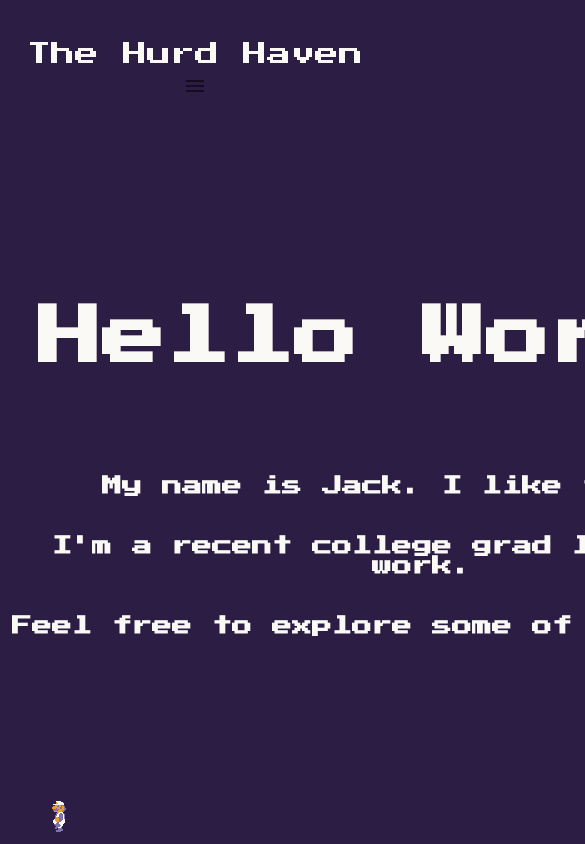
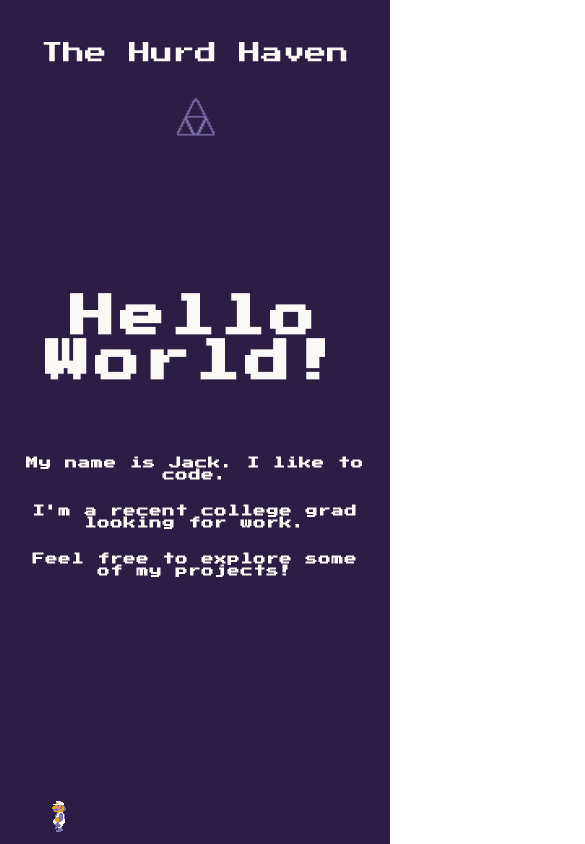
Before and after one commit to J-Henny/Portfolio, a React (Create React App) app in the folder frontend/: page / in a window 390 px wide. Shown: the top 844 px of the page, 585 px wide, since content can reach past the window. Built offline with nearby package versions, Linux system fonts and the light colour scheme.

Commit message:
more responsive changes

```diff
--- a/frontend/src/App.js
+++ b/frontend/src/App.js
@@ -1,21 +1,23 @@
 import React, {useState} from "react";
 import RouterHandler from "./utils/RouterHandler";
 import Navbar from "./components/Navbar";
+import { useMediaQuery } from "@mui/material";
 
 function App() {
 
   const [isNight, setIsNight] = useState(true);
+  const isMobile = useMediaQuery('(max-width: 800px)');
   const appStyle = {
     backgroundColor: isNight ? '#2c1d45' : '#7e72b0',
     minHeight: '100vh',
-    minWidth: '100vh',
+    minWidth: '100vw',
     transition: 'background-color 0.5s',
     animation: isNight ? 'gradient 5s linear infinite' : 'gradient 5s linear infinite reverse',
   };
   return (
     <div style = {appStyle}>
-      <Navbar isNight={isNight} setIsNight={setIsNight}/>
-      <RouterHandler isNight={isNight} />
+      <Navbar isNight={isNight} setIsNight={setIsNight} isMobile={isMobile}/>
+      <RouterHandler isNight={isNight} isMobile={isMobile} />
 
 
 
--- a/frontend/src/components/Blurb.js
+++ b/frontend/src/components/Blurb.js
@@ -1,25 +1,16 @@
+import { Box } from '@mui/material';
 import React from 'react';
-import { BrowserView, MobileView, isBrowser, isMobile } from 'react-device-detect';
 
-const Blurb = () => {
+const Blurb = ({blurbStyle}) => {
   return (
     <div>
-      {isBrowser && (
-        <BrowserView>
-          <div style={{ display: 'flex', flexWrap: 'wrap', alignItems: 'center', justifyContent: 'center', marginTop: '-26vh' }}>
-            <h3 className='font-link' style={{ fontSize: '20px', color: '#faf9f6', textAlign: 'center' }}>My name is Jack. I like to code.<br/><br/><br/> I'm a recent college grad looking for work.
-            <br/><br/><br/>Feel free to explore some of my projects!</h3>
-          </div>
-        </BrowserView>
-      )}
-      {isMobile && (
-        <MobileView>
-          <div style={{ display: 'flex', alignItems: 'center', justifyContent: 'center', marginTop: '-26vh' }}>
-            <h3 className='font-link' style={{ fontSize: '12px', color: '#faf9f6', textAlign: 'center' }}>My name is Jack. I like to code.<br/><br/><br/> I'm a recent college grad looking for work.
-            <br/><br/><br/>Feel free to explore some of my projects!</h3>
-          </div>
-        </MobileView>
-      )}
+      <Box>
+      <h3 className='font-link' style={blurbStyle}>My name is Jack. I like to code.<br/><br/><br/> I'm a recent college grad looking for work.
+          <br/><br/><br/>Feel free to explore some of my projects!</h3>
+
+
+      </Box>
+
     </div>
   );
 };
--- a/frontend/src/components/HamburgerMenu.js
+++ b/frontend/src/components/HamburgerMenu.js
@@ -1,12 +1,12 @@
 import { IconButton } from '@mui/material'
 import React from 'react'
-import MenuIcon from '@mui/icons-material/Menu';
+import triforce from "../images/triforce.png"
 
 const HamburgerMenu = () => {
   return (
     <div>
         <IconButton>
-            <MenuIcon/>
+            <img src={triforce} style={{width: '48px', height: '48px'}}/>
 
         </IconButton>
 
--- a/frontend/src/components/HelloWorld.js
+++ b/frontend/src/components/HelloWorld.js
@@ -1,9 +1,13 @@
+import { Box } from '@mui/material';
 import React from 'react';
 
-const HelloWorld = () => {
+const HelloWorld = ({helloWorldStyle}) => {
   return (
-    <div style={{ display: 'flex', alignItems: 'center', justifyContent: 'center', height: '80vh' }}>
-      <h3 className='font-link' style={{ fontSize: '64px', color: '#faf9f6' }}>Hello World!</h3>
+    <div>
+      <Box>
+        <h3 className='font-link' style={helloWorldStyle}>Hello World!</h3>
+      </Box>
+
     </div>
   );
 };
--- a/frontend/src/components/Navbar.js
+++ b/frontend/src/components/Navbar.js
@@ -1,5 +1,5 @@
 import React from 'react';
-import { useMediaQuery, Box} from '@mui/material';
+import {Box} from '@mui/material';
 import GithubButton from './GithubButton';
 import LinkedInButton from './LinkedInButton';
 import NightLight from './NightLight';
@@ -8,14 +8,15 @@ import ContactButton from './ContactButton';
 import ProjectsButton from './ProjectsButton';
 import HamburgerMenu from './HamburgerMenu';
 
-const Navbar = ({isNight, setIsNight}) => {
-  const isMobile = useMediaQuery('(max-width: 800px)');
+const Navbar = ({isNight, setIsNight, isMobile}) => {
+
 
   const iconStyle = {
-    fontSize: isMobile ? '16px' : '24px',
+    fontSize: isMobile ? '30px' : '24px',
     transition: 'color 0.5s',
     color: isNight ? '#7e72b0' : '#2c1d45',
     animation: isNight ? 'gradient 5s linear infinite' : 'gradient 5s linear infinite reverse',
+    marginTop: isMobile ? '2vh' : ''
   }
 
   return (
@@ -72,10 +73,18 @@ const Navbar = ({isNight, setIsNight}) => {
           width="100vw"
           zIndex="1"
           >
-            <span className="font-link" style={{textAlign: 'center', fontSize: '24px', color: '#faf9f6' }}>
+            <span className="font-link" style={{textAlign: 'center', fontSize: '22px', color: '#faf9f6' }}>
               The Hurd Haven
             </span>
-            <HamburgerMenu iconStyle={iconStyle}/>
+            <Box
+              display="flex"
+              justifyContent="center"
+              marginTop = "3vh"
+              >
+
+              <HamburgerMenu/>
+            </Box>
+
           </Box>
 
 
--- a/frontend/src/pages/Home.js
+++ b/frontend/src/pages/Home.js
@@ -1,15 +1,35 @@
 import React from 'react'
 import LuigiAnimation from '../components/Luigi'
 import HelloWorld from '../components/HelloWorld'
+import { Box } from '@mui/material'
 import Blurb from '../components/Blurb'
 
-const Home = ({isNight}) => {
+const Home = ({isNight, isMobile}) => {
+  const helloWorldStyle = {
+    textAlign: 'center',
+    fontSize: isMobile ? '45px' : '64px',
+    color: '#faf9f6',
+    marginTop: '35vh',
+    letterSpacing: '5px',
+  }
+  const blurbStyle = {
+    textAlign: 'center',
+    color: '#faf9f6',
+    justifyContent: 'center',
+    fontSize: isMobile ? '12px' : '20px',
+    padding: '15px',
+    letterSpacing: '1px'
+  }
   return (
     <div>
-        <div style={{ display: 'flex', flexDirection: 'column', alignItems: 'center' }}>
-            <HelloWorld />
-            <Blurb />
-        </div>
+        <Box
+        display="flex"
+        justifyContent="center"
+        flexDirection="column"
+        >
+            <HelloWorld helloWorldStyle={helloWorldStyle}/>
+            <Blurb blurbStyle={blurbStyle}/>
+        </Box>
         <LuigiAnimation isNight = {isNight}/>
     </div>
   )
--- a/frontend/src/utils/RouterHandler.js
+++ b/frontend/src/utils/RouterHandler.js
@@ -3,12 +3,12 @@ import {BrowserRouter, Routes, Route} from 'react-router-dom';
 import Home from '../pages/Home';
 
 
-const RouterHandler = ({isNight, setIsNight}) => {
+const RouterHandler = ({isNight, setIsNight, isMobile}) => {
   return (
     <div>
         <BrowserRouter>
             <Routes>
-                <Route path='/' element={<Home isNight={isNight} setIsNight={setIsNight}/>}/>
+                <Route path='/' element={<Home isNight={isNight} setIsNight={setIsNight} isMobile={isMobile}/>}/>
 
             </Routes>
         </BrowserRouter>
```
Also changed, not shown: frontend/src/images/triforce.png (added).
